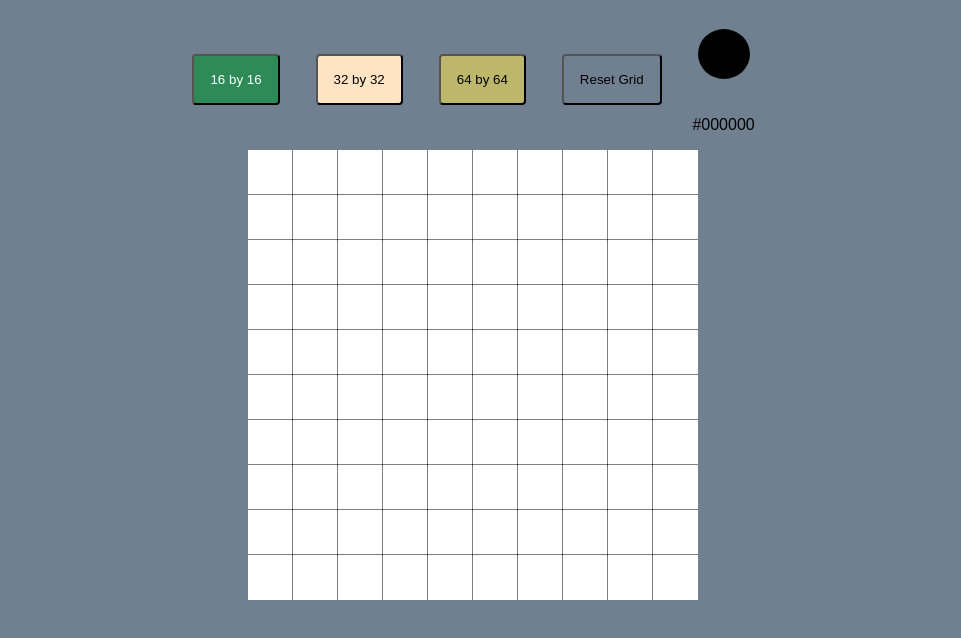
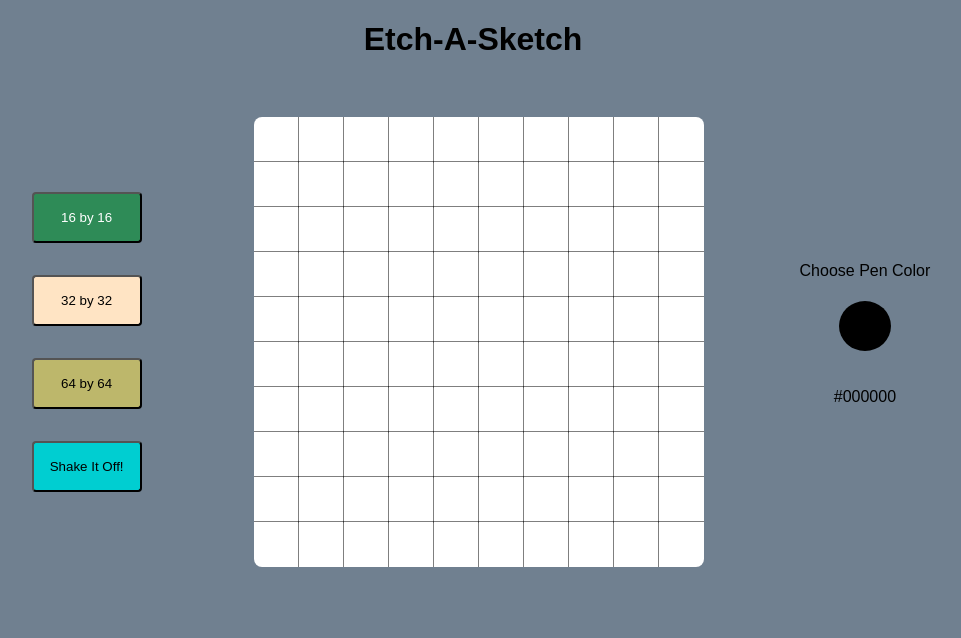
Before and after one commit to TheDavo/odin-etch-a-sketch, a plain HTML site: page index.html in a window 1280 px wide. Shown: the whole page, without its empty margins (167-1128 px from the left). Drawn offline with Linux system fonts and the light colour scheme.

Commit message:
Change layout of app so that grid options are on left and color option on right

```diff
--- a/index.html
+++ b/index.html
@@ -9,6 +9,10 @@
     <script src="./app.js" defer></script>
   </head>
   <body>
+    <header>
+      <h1>Etch-A-Sketch</h1>
+    </header>
+    <div id="canvas-container">
       <div class="grid-options-container">
         <div class="grid-buttons">
           <button id="grid1616" onclick="fillWithRectsScaled(16,16)">
@@ -20,17 +24,19 @@
           <button id="grid6464" onclick="fillWithRectsScaled(64,64)">
             64 by 64
           </button>
-        <button id="grid-reset" onclick="resetCanvas()">Reset Grid</button>
+          <button id="grid-reset" onclick="resetCanvas()">Shake It Off!</button>
         </div>
+      </div>
+      <canvas id="drawing-board" width="450px" height="450px">
+        My Drawing Board
+      </canvas>
+      <div class="color-chooser">
         <div class="pen-color">
+          <label for="pen-color">Choose Pen Color</label>
           <input type="color" name="pen-color" id="pen-color" />
           <p>#000000</p>
         </div>
       </div>
-    <div id="canvas-container">
-      <canvas id="drawing-board" width="450px" height="450px">
-        My Drawing Board
-      </canvas>
     </div>
   </body>
 </html>
--- a/styles.css
+++ b/styles.css
@@ -1,21 +1,35 @@
 * {
   box-sizing: border-box;
   background-color: slategray;
+  font-family: sans-serif;
+}
+
+header h1 {
+  text-align: center;
 }
 
 #canvas-container {
   display: flex;
   justify-content: center;
+  align-items: center;
 }
 
 #drawing-board {
   cursor: crosshair;
+  border-radius: 8px;
 }
 
 .grid-options-container {
   display: flex;
   justify-content: center;
   align-items: center;
+}
+
+.grid-buttons {
+  display: flex;
+  flex-direction: column;
+  margin: 3rem;
+  padding: 3rem;
 }
 
 .grid-buttons button {
@@ -27,20 +41,18 @@
 }
 
 .grid-buttons button:hover {
-  transform: translateY(-0.5rem);
+  transform: translateY(-0.25rem);
   transition: ease-in-out 100ms;
   border-radius: 0;
 }
 
 .pen-color {
+  margin: 3rem;
+  padding: 3rem;
   display: flex;
   flex-direction: column;
   justify-content: center;
   align-items: center;
-}
-
-.pen-color p {
-  font-family: sans-serif;
 }
 
 #pen-color {
@@ -69,3 +81,7 @@
 #grid6464 {
   background-color: darkkhaki;
 }
+
+#grid-reset {
+  background-color: darkturquoise;
+}
```
Lines whose indentation alone changed are shown as unchanged.
